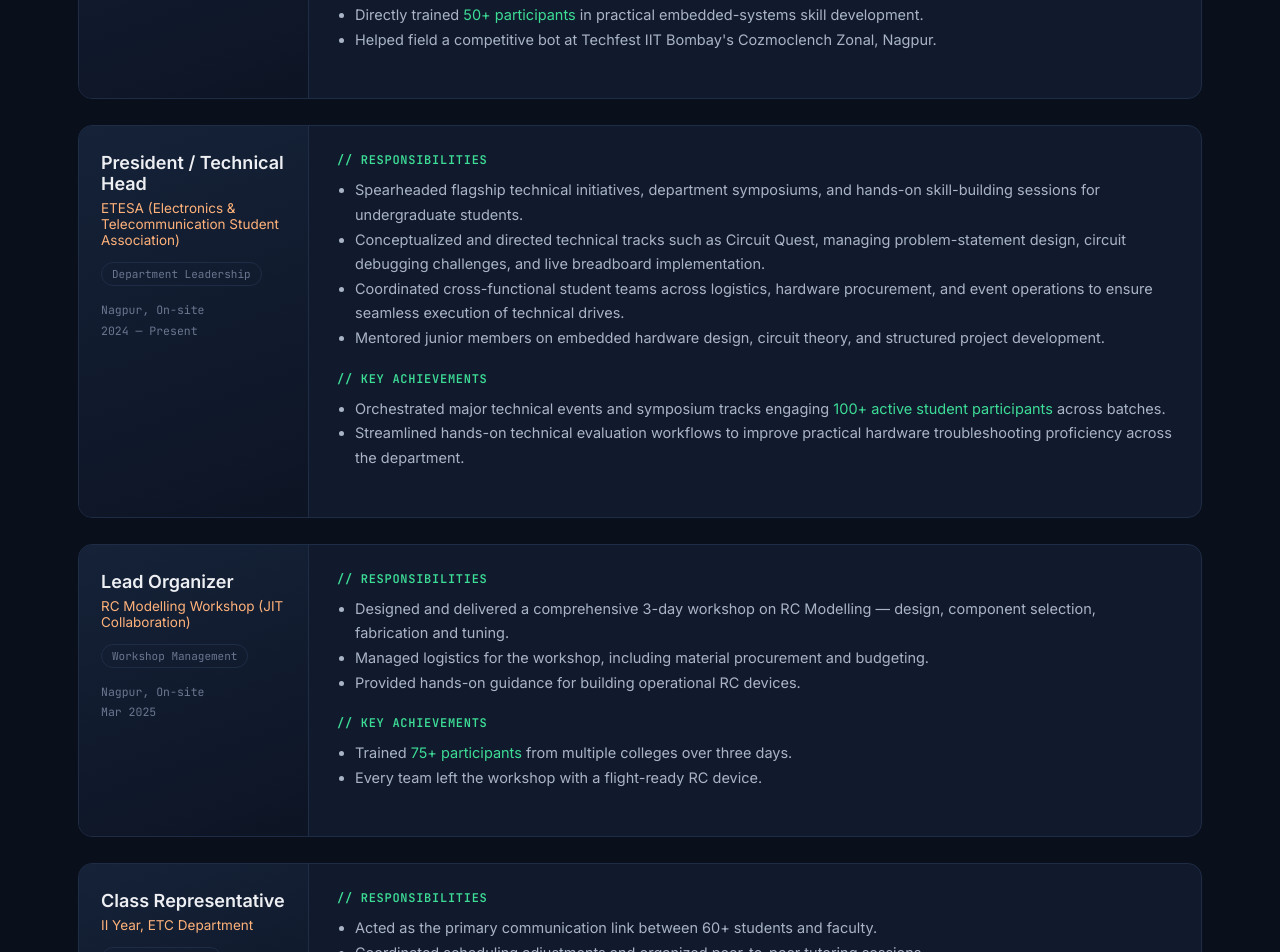
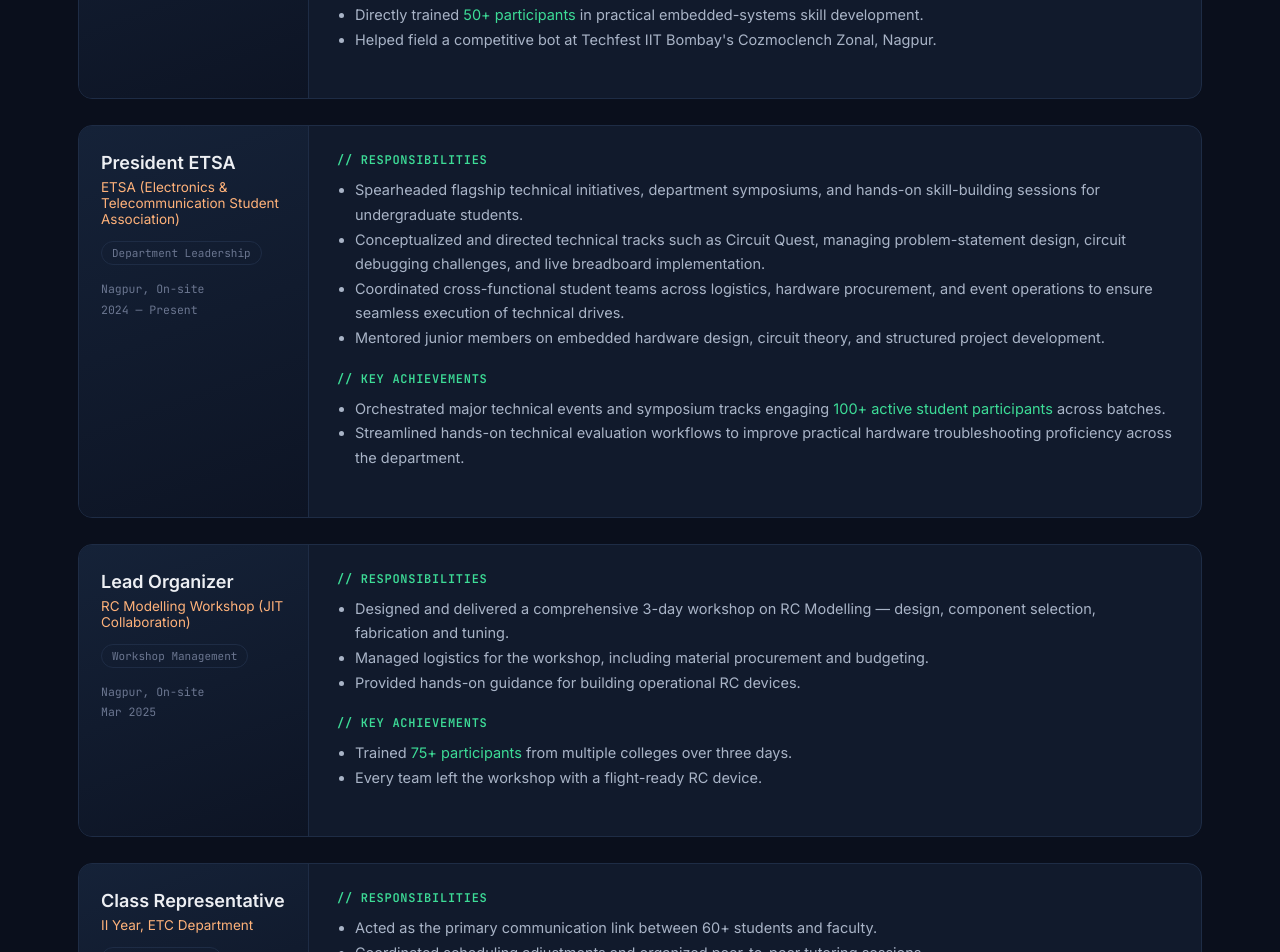
Before and after one commit to AyanPathan87/PORTFOLIO-, a plain HTML site: page index.html in a window 1280 px wide. Shown: the part 2427-3379 px from the top of the page. Drawn offline with Linux system fonts and the light colour scheme.

Commit message:
Update index.html

```diff
--- a/index.html
+++ b/index.html
@@ -583,8 +583,8 @@ footer{
 
     <div class="exp-card reveal">
       <div class="exp-side">
-        <div class="role">President / Technical Head</div>
-        <div class="org">ETESA (Electronics &amp; Telecommunication Student Association)</div>
+        <div class="role">President ETSA</div>
+        <div class="org">ETSA (Electronics &amp; Telecommunication Student Association)</div>
         <span class="badge">Department Leadership</span>
         <div class="meta">Nagpur, On-site<br>2024 — Present</div>
       </div>
```
